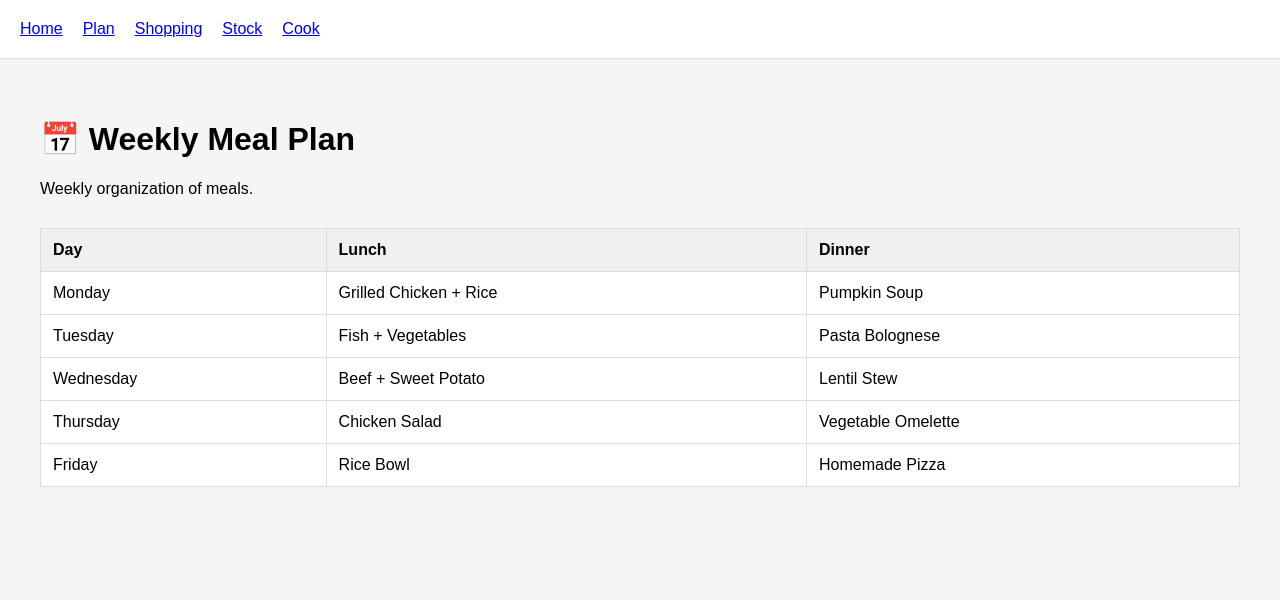
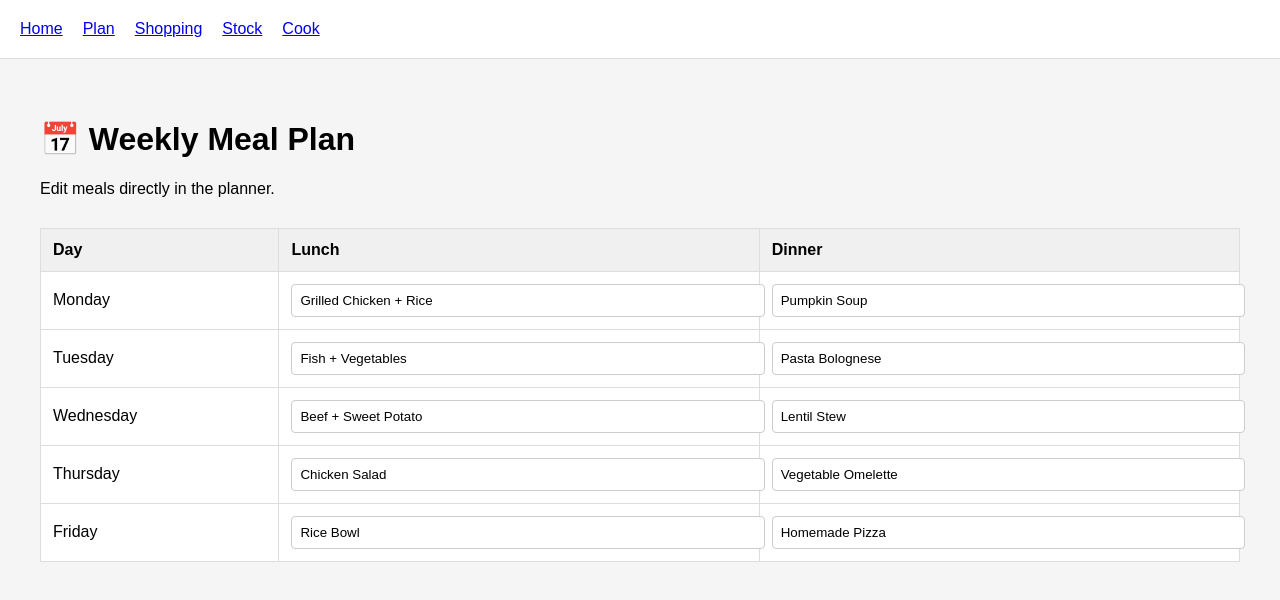
Before and after one commit to mauroapadula-beep/meal-planner-robomidas, a Next.js app: page /plan in a window 1280 px wide. Shown: the top 600 px of the page. Built offline with nearby package versions, Linux system fonts and the light colour scheme.

Commit message:
Update page.js

```diff
--- a/app/plan/page.js
+++ b/app/plan/page.js
@@ -1,4 +1,9 @@
-const weeklyPlan = [
+'use client'
+
+import { useState } from 'react'
+
+export default function PlanPage() {
+  const [weeklyPlan, setWeeklyPlan] = useState([
     {
       day: 'Monday',
       lunch: 'Grilled Chicken + Rice',
@@ -24,14 +29,21 @@ const weeklyPlan = [
       lunch: 'Rice Bowl',
       dinner: 'Homemade Pizza',
     },
-]
+  ])
 
-export default function PlanPage() {
+  const updateMeal = (index, field, value) => {
+    const updatedPlan = [...weeklyPlan]
+
+    updatedPlan[index][field] = value
+
+    setWeeklyPlan(updatedPlan)
+  }
+
   return (
     <div style={{ padding: 40 }}>
       <h1>📅 Weekly Meal Plan</h1>
 
-      <p>Weekly organization of meals.</p>
+      <p>Edit meals directly in the planner.</p>
 
       <table
         style={{
@@ -50,13 +62,29 @@ export default function PlanPage() {
         </thead>
 
         <tbody>
-          {weeklyPlan.map((item) => (
+          {weeklyPlan.map((item, index) => (
             <tr key={item.day}>
               <td style={styles.td}>{item.day}</td>
 
-              <td style={styles.td}>{item.lunch}</td>
+              <td style={styles.td}>
+                <input
+                  value={item.lunch}
+                  onChange={(e) =>
+                    updateMeal(index, 'lunch', e.target.value)
+                  }
+                  style={styles.input}
+                />
+              </td>
 
-              <td style={styles.td}>{item.dinner}</td>
+              <td style={styles.td}>
+                <input
+                  value={item.dinner}
+                  onChange={(e) =>
+                    updateMeal(index, 'dinner', e.target.value)
+                  }
+                  style={styles.input}
+                />
+              </td>
             </tr>
           ))}
         </tbody>
@@ -77,4 +105,11 @@ const styles = {
     border: '1px solid #ddd',
     padding: 12,
   },
+
+  input: {
+    width: '100%',
+    padding: 8,
+    border: '1px solid #ccc',
+    borderRadius: 4,
+  },
 }
```
Lines whose indentation alone changed are shown as unchanged.
